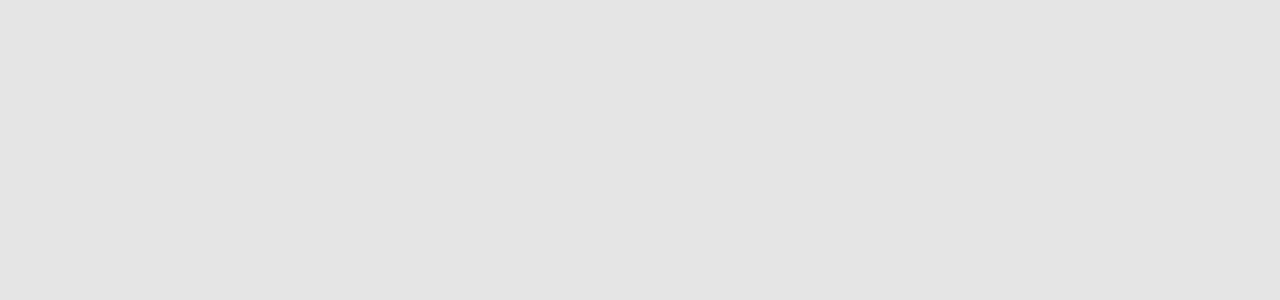
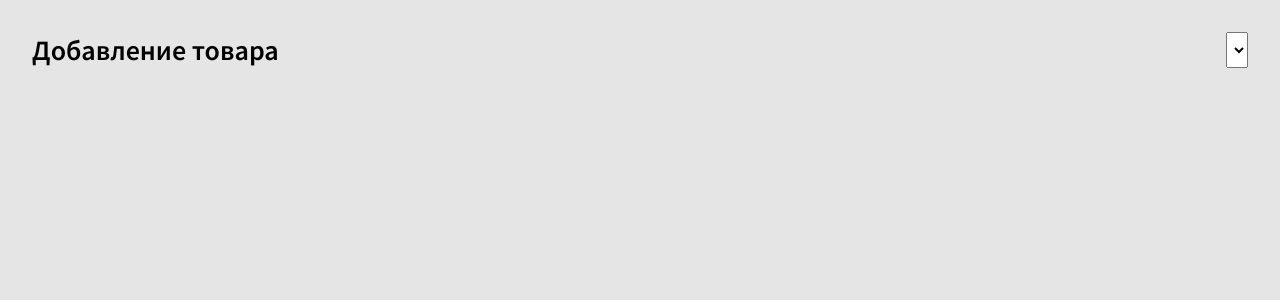
Before and after one commit to AManOfHonestFate/test-assignment, a Vue app: page / in a window 1280 px wide. Shown: the top 300 px of the page. Built offline with nearby package versions, Linux system fonts and the light colour scheme.

Commit message:
added page header

```diff
--- /dev/null
+++ b/src/components/PageHeader.vue
@@ -0,0 +1,30 @@
+<template>
+  <header class="flex-header">
+    <h2 class="h2">Добавление товара</h2>
+    <select></select>
+  </header>
+</template>
+
+<script>
+export default {
+  name: "PageHeader"
+}
+</script>
+
+<style lang="scss" scoped>
+.flex-header {
+  display: flex;
+  justify-content: space-between;
+}
+
+// adaptive h2
+.h2 {
+  @extend .font-xxl;
+  @extend .mr-3;
+}
+@media screen and (max-width: $md){
+  .h2 {
+    font-size: $font-size-lg;
+  }
+}
+</style>
--- a/src/scss/_utilities.scss
+++ b/src/scss/_utilities.scss
@@ -1,3 +1,5 @@
+@import "variables";
+
 $utilities: (
         "padding": (
                 "prefix": "p",
--- a/src/scss/_variables.scss
+++ b/src/scss/_variables.scss
@@ -28,3 +28,6 @@ $font-size-sm: $base-font-size * 0.75;
 $font-size-lg: $base-font-size * 1.25;
 $font-size-xl: $base-font-size * 1.5;
 $font-size-xxl: $base-font-size * 1.75;
+
+// breakpoints
+$md: 768px;
--- a/src/views/MainPage.vue
+++ b/src/views/MainPage.vue
@@ -1,6 +1,7 @@
 <template>
   <div class="wrapper">
     <div class="container">
+      <PageHeader></PageHeader>
       <GridLayout>
 
       </GridLayout>
@@ -10,9 +11,10 @@
 
 <script>
 import GridLayout from "@/components/GridLayout";
+import PageHeader from "@/components/PageHeader";
 export default {
   name: "MainPage",
-  components: {GridLayout},
+  components: {PageHeader, GridLayout},
 };
 </script>
 
@@ -22,7 +24,7 @@ export default {
 }
 
 .container {
-  @extend .p-3;
+  @extend .p-5;
   margin: 0 auto;
   width: 100%;
   max-width: 1400px;
```
